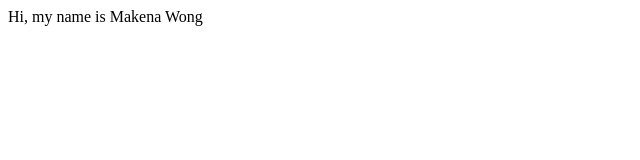
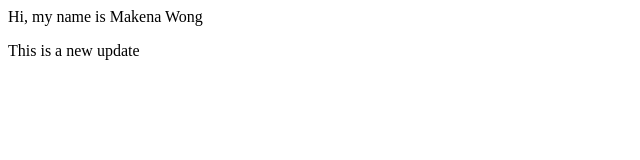
Before and after one commit to makenawong/assignment1, a plain HTML site: page index.html in a window 1280 px wide. Shown: the whole page, without its empty margins (0-640 px from the left). Drawn offline with Linux system fonts and the light colour scheme.

Commit message:
Update index.html

```diff
--- a/index.html
+++ b/index.html
@@ -1 +1,2 @@
 <p>Hi, my name is Makena Wong</p>
+<p>This is a new update</p>
```
